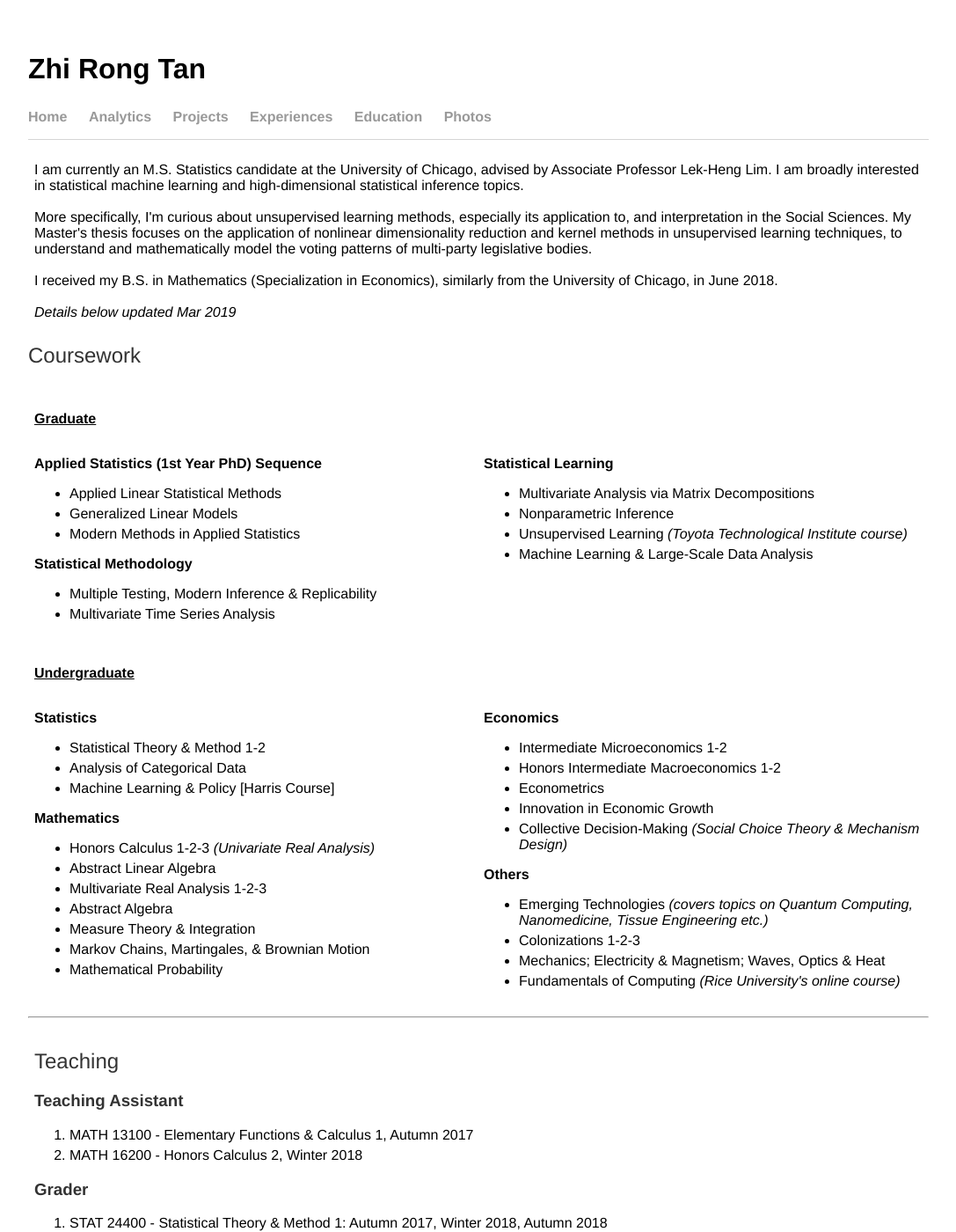
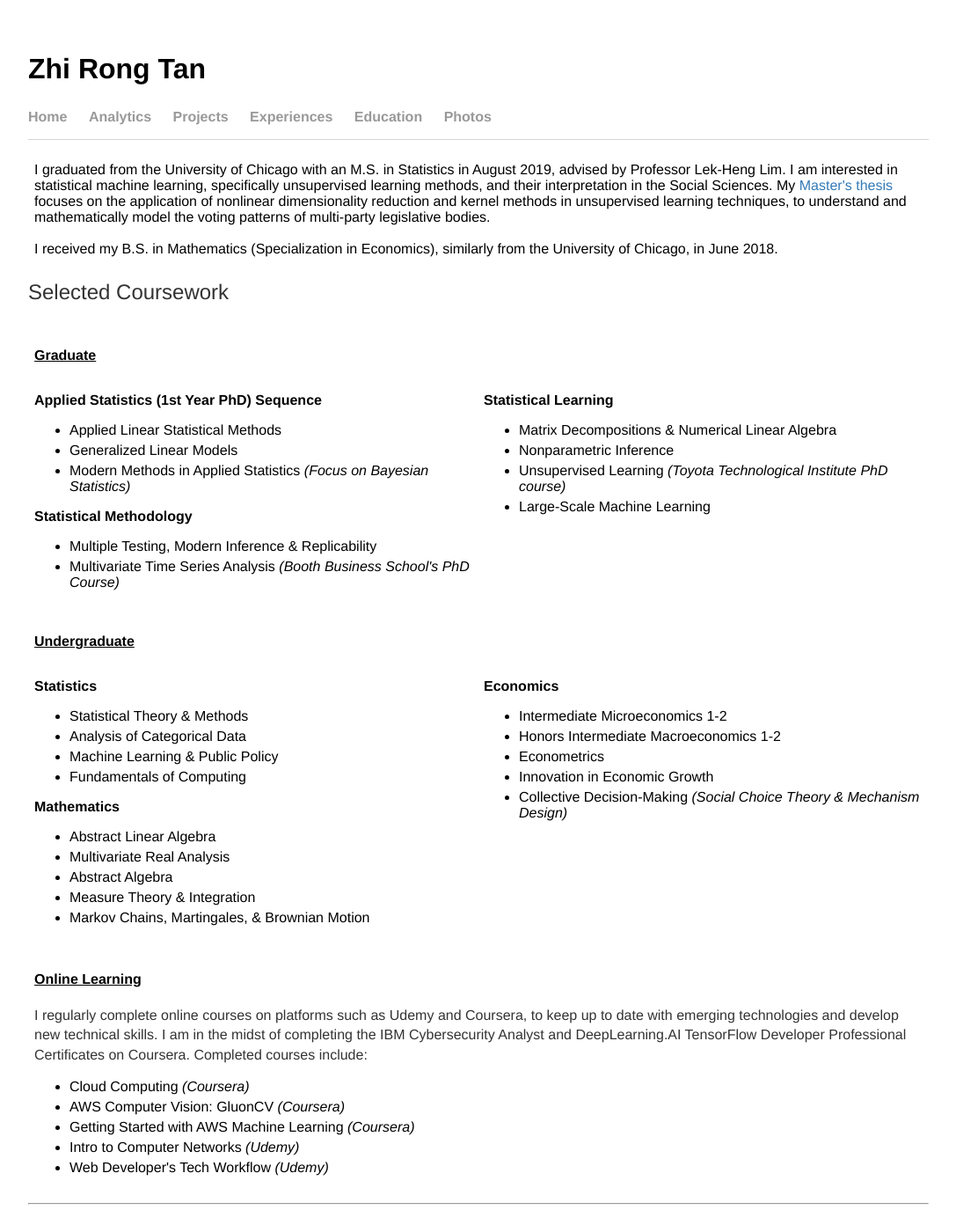
Before and after one commit to tanzhirong/tanzhirong.github.io, a Jekyll site: the page built from acad/index.html, in a window 1280 px wide and 1400 px high. Shown: the whole window at 88% size, without its empty margins (96-1183 px from the left). Built offline with Jekyll 4.4.1, drawn with Linux system fonts in a browser that asks for light colours; some of the changed text lies outside the part shown.

Commit message:
Update index.html

```diff
--- a/acad/index.html
+++ b/acad/index.html
@@ -1,61 +1,70 @@
 ---
 layout: default
-title: Academics | Zhi Rong Tan
+title: Education | Zhi Rong Tan
 ---
-<table><tr><td>       <br>
-I am currently an M.S. Statistics candidate at the University of Chicago, advised by Associate Professor Lek-Heng Lim. I am broadly interested in statistical machine learning and high-dimensional statistical inference topics.
-
-<br><br>More specifically, I'm curious about unsupervised learning methods, especially its application to, and interpretation in the Social Sciences. My Master's thesis focuses on the application of nonlinear dimensionality reduction and kernel methods in unsupervised learning techniques, to understand and mathematically model the voting patterns of multi-party legislative bodies.
+<table>
+    <tr>
+        <td> <br> I graduated from the University of Chicago with an M.S. in Statistics in August 2019, advised by Professor Lek-Heng Lim. I am interested in statistical machine learning, specifically unsupervised learning methods, and their interpretation
+            in the Social Sciences. My <a target="_blank" href="Masters_Paper_2019.pdf">Master's thesis</a> focuses on the application of nonlinear dimensionality reduction and kernel methods in unsupervised learning techniques, to understand and mathematically
+            model the voting patterns of multi-party legislative bodies.
 
             <br><br>I received my B.S. in Mathematics (Specialization in Economics), similarly from the University of Chicago, in June 2018.
-<br><br><i>Details below updated Mar 2019</i>
-	</td></tr></table>
-	<h2>Coursework</h2>
+        </td>
+    </tr>
+</table>
+<h2>Selected Coursework</h2>
 <table>
-	<tr><td><h4><u>Graduate</u></h4> </td></tr>
+    <tr>
+        <td>
+            <h4><u>Graduate</u></h4>
+        </td>
+    </tr>
     <tr>
         <td width="50%">
             <b>Applied Statistics (1st Year PhD) Sequence</b>
             <ul>
                 <li>Applied Linear Statistical Methods</li>
                 <li>Generalized Linear Models</li>
-	<li>Modern Methods in Applied Statistics</li>
+                <li>Modern Methods in Applied Statistics <i>(Focus on Bayesian Statistics)</i></li>
             </ul>
             <b>Statistical Methodology</b>
             <ul>
                 <li>Multiple Testing, Modern Inference & Replicability</li>
-	<li>Multivariate Time Series Analysis</li>
+                <li>Multivariate Time Series Analysis <i>(Booth Business School's PhD Course)</i></li>
             </ul>
         </td>
         <td width="50%">
             <b>Statistical Learning</b>
             <ul>
-	<li>Multivariate Analysis via Matrix Decompositions</li>
+                <li>Matrix Decompositions & Numerical Linear Algebra</li>
                 <li>Nonparametric Inference</li>
-	<li>Unsupervised Learning <i>(Toyota Technological Institute course)</i></li>
-	<li>Machine Learning & Large-Scale Data Analysis</li>
+                <li>Unsupervised Learning <i>(Toyota Technological Institute PhD course)</i></li>
+                <li>Large-Scale Machine Learning</li>
             </ul>
         </td>
     </tr>
 
-	<tr><td> <h4><u>Undergraduate</u></h4> </td></tr>
+    <tr>
+        <td>
+            <h4><u>Undergraduate</u></h4>
+        </td>
+    </tr>
     <tr>
         <td width="50%">
             <b>Statistics</b>
             <ul>
-        <li>Statistical Theory & Method 1-2</li>
+                <li>Statistical Theory & Methods</li>
                 <li>Analysis of Categorical Data</li>
-        <li>Machine Learning & Policy [Harris Course]</li>
+                <li>Machine Learning & Public Policy</li>
+                <li>Fundamentals of Computing</li>
             </ul>
             <b>Mathematics</b>
             <ul>
-	<li>Honors Calculus 1-2-3 <i>(Univariate Real Analysis)</i></li>
                 <li>Abstract Linear Algebra</li>
-        <li>Multivariate Real Analysis 1-2-3</li>
+                <li>Multivariate Real Analysis</li>
                 <li>Abstract Algebra</li>
                 <li>Measure Theory & Integration</li>
                 <li>Markov Chains, Martingales, & Brownian Motion</li>
-        <li>Mathematical Probability </li>
             </ul>
 
         </td>
@@ -68,24 +77,36 @@ I am currently an M.S. Statistics candidate at the University of Chicago, advise
                 <li>Innovation in Economic Growth</li>
                 <li>Collective Decision-Making <i>(Social Choice Theory & Mechanism Design)</i></li>
             </ul>
-		<b>Others</b>
-	<ul>
-        <li>Emerging Technologies <i>(covers topics on Quantum Computing, Nanomedicine, Tissue Engineering etc.)</i></li>
-        <li>Colonizations 1-2-3</li>
-        <li>Mechanics; Electricity & Magnetism; Waves, Optics & Heat</li>
-        <li>Fundamentals of Computing <i>(Rice University's online course)</i></li>
-        </ul>
         </td>
 
     </tr>
 </table>
 
+<table>
+    <tr>
+        <td>
+            <h4><u>Online Learning</u></h4>
+            <p>I regularly complete online courses on platforms such as Udemy and Coursera, to keep up to date with emerging technologies and develop new technical skills. I am in the midst of completing the IBM Cybersecurity Analyst and DeepLearning.AI
+                TensorFlow Developer Professional Certificates on Coursera. Completed courses include:</p>
+            <ul>
+                <li>Cloud Computing <i>(Coursera)</i></li>
+                <li>AWS Computer Vision: GluonCV <i>(Coursera)</i></li>
+                <li>Getting Started with AWS Machine Learning <i>(Coursera)</i></li>
+                <li>Intro to Computer Networks <i>(Udemy)</i></li>
+                <li>Web Developer's Tech Workflow <i>(Udemy)</i></li>
+            </ul>
+        </td>
+    </tr>
+</table>
+
 <hr>
-<table><tr><td>
+<table>
+    <tr>
+        <td>
             <h2>Teaching</h2>
             <h3>Teaching Assistant</h3>
             <ol>
-    <li>MATH 13100 - Elementary Functions & Calculus 1, Autumn 2017</li>
+                <li>MATH 13100 - Calculus 1, Autumn 2017</li>
                 <li>MATH 16200 - Honors Calculus 2, Winter 2018</li>
             </ol>
             <h3>Grader</h3>
@@ -101,7 +122,7 @@ I am currently an M.S. Statistics candidate at the University of Chicago, advise
                 <li>Hyde Park Academy High School, 2017</li>
                 <li>Whitney Young Magnet High School, 2018 & 2019</li>
             </ul>
-	    Details of the curriculum can be found <a target="_blank" href="AGprogram.pdf">here</a>.
 
-
-	</td></tr></table><br>
+        </td>
+    </tr>
+</table><br>
```
Lines whose indentation alone changed are shown as unchanged.
